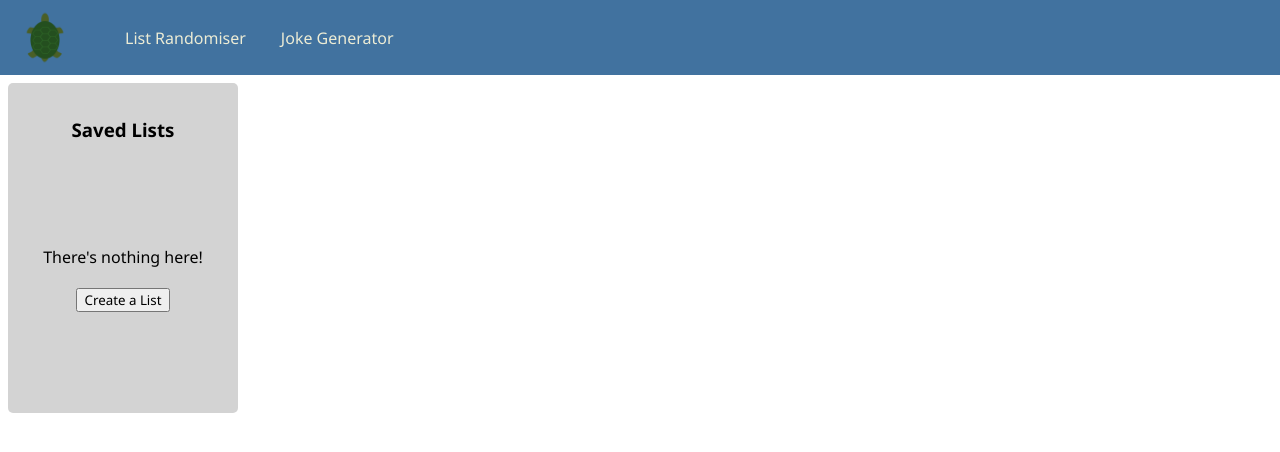
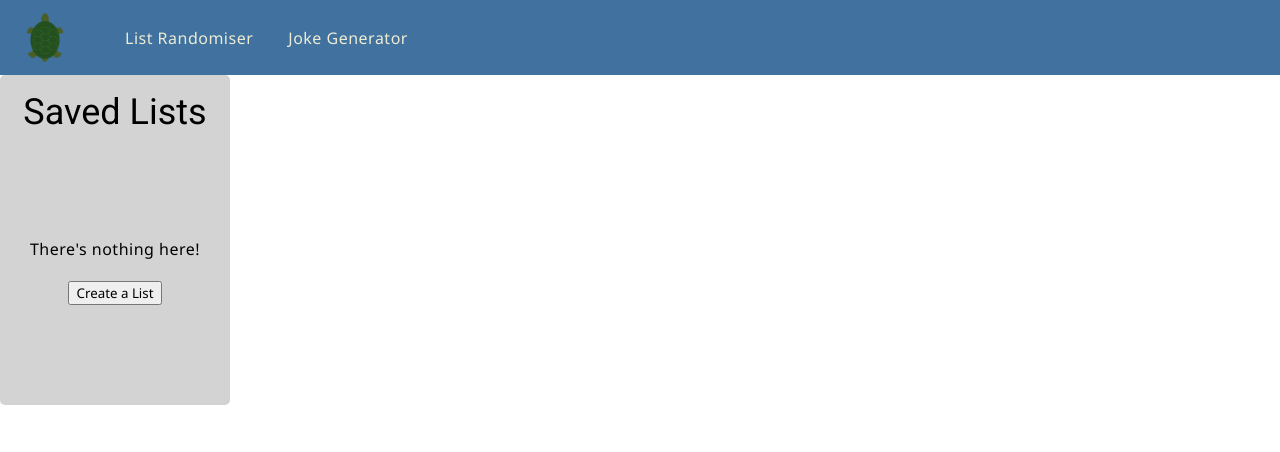
Before and after one commit to hfolcot/list-randomiser, an Angular app: page / in a window 1280 px wide. Shown: the top 452 px of the page. Built offline with nearby package versions, Linux system fonts and the light colour scheme.

Commit message:
add material

```diff
--- a/angular.json
+++ b/angular.json
@@ -32,6 +32,7 @@
               }
             ],
             "styles": [
+              "@angular/material/prebuilt-themes/cyan-orange.css",
               "src/styles.scss"
             ],
             "scripts": []
@@ -91,6 +92,7 @@
               }
             ],
             "styles": [
+              "@angular/material/prebuilt-themes/cyan-orange.css",
               "src/styles.scss"
             ],
             "scripts": []
--- a/package.json
+++ b/package.json
@@ -11,10 +11,12 @@
   "private": true,
   "dependencies": {
     "@angular/animations": "^18.1.0",
+    "@angular/cdk": "^18.2.3",
     "@angular/common": "^18.1.0",
     "@angular/compiler": "^18.1.0",
     "@angular/core": "^18.1.0",
     "@angular/forms": "^18.1.0",
+    "@angular/material": "^18.2.3",
     "@angular/platform-browser": "^18.1.0",
     "@angular/platform-browser-dynamic": "^18.1.0",
     "@angular/router": "^18.1.0",
--- a/src/app/app.config.ts
+++ b/src/app/app.config.ts
@@ -2,7 +2,8 @@
 import { provideRouter } from '@angular/router';
 
 import { routes } from './app.routes';
+import { provideAnimationsAsync } from '@angular/platform-browser/animations/async';
 
 export const appConfig: ApplicationConfig = {
-  providers: [provideZoneChangeDetection({ eventCoalescing: true }), provideRouter(routes)]
+  providers: [provideZoneChangeDetection({ eventCoalescing: true }), provideRouter(routes), provideAnimationsAsync()]
 };
--- a/src/index.html
+++ b/src/index.html
@@ -9,8 +9,10 @@
   <link rel="preconnect" href="https://fonts.googleapis.com">
 <link rel="preconnect" href="https://fonts.gstatic.com" crossorigin>
 <link href="https://fonts.googleapis.com/css2?family=Noto+Sans:ital,wght@0,100..900;1,100..900&display=swap" rel="stylesheet">
+  <link href="https://fonts.googleapis.com/css2?family=Roboto:wght@300;400;500&display=swap" rel="stylesheet">
+  <link href="https://fonts.googleapis.com/icon?family=Material+Icons" rel="stylesheet">
 </head>
-<body>
+<body class="mat-typography">
   <app-root></app-root>
 </body>
 </html>
--- a/src/styles.scss
+++ b/src/styles.scss
@@ -2,3 +2,6 @@
 * {
     font-family: 'Noto Sans', sans-serif;
 }
+
+html, body { height: 100%; }
+body { margin: 0; font-family: Roboto, "Helvetica Neue", sans-serif; }
```
Also changed, not shown: 1 other file (tests, documents, lock files or other folders).
